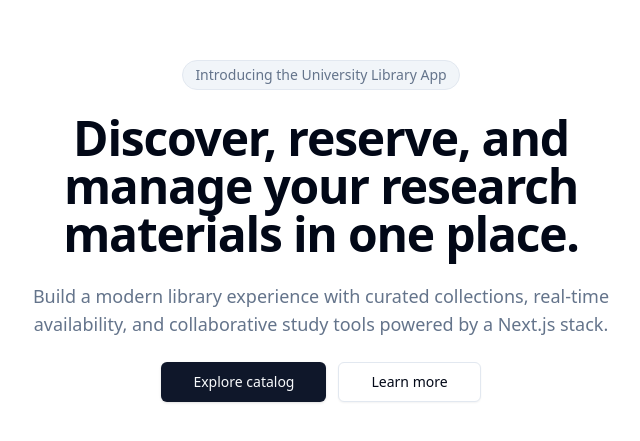
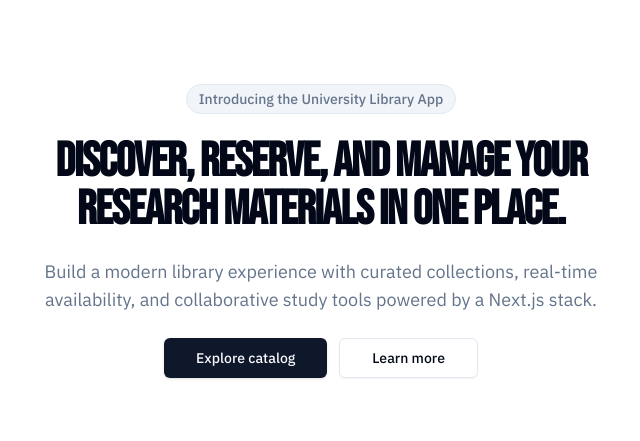
Before and after one commit to heyitschien/university-library-full-stack, a Next.js app: page /web in a window 1280 px wide. Shown: the part 137-578 px from the top of the page, without its empty margins (319-959 px from the left). Built offline with nearby package versions, Linux system fonts and the light colour scheme.

Commit message:
configure front family from public assets

```diff
--- a/src/app/globals.css
+++ b/src/app/globals.css
@@ -67,4 +67,7 @@
   body {
     @apply bg-background text-foreground antialiased;
   }
+  h1, h2, h3, h4, h5, h6 {
+    @apply font-display;
+  }
 }
--- a/src/app/layout.tsx
+++ b/src/app/layout.tsx
@@ -1,15 +1,24 @@
 import type { Metadata } from "next";
-import { Geist, Geist_Mono } from "next/font/google";
+import localFont from "next/font/local";
 import "./globals.css";
 
-const geistSans = Geist({
-  variable: "--font-geist-sans",
-  subsets: ["latin"],
+// IBM Plex Sans as the app sans font (multiple weights)
+const plexSans = localFont({
+  variable: "--font-sans",
+  display: "swap",
+  src: [
+    { path: "../../public/fonts/IBMPlexSans-Regular.ttf", weight: "400", style: "normal" },
+    { path: "../../public/fonts/IBMPlexSans-Medium.ttf", weight: "500", style: "normal" },
+    { path: "../../public/fonts/IBMPlexSans-SemiBold.ttf", weight: "600", style: "normal" },
+    { path: "../../public/fonts/IBMPlexSans-Bold.ttf", weight: "700", style: "normal" },
+  ],
 });
 
-const geistMono = Geist_Mono({
-  variable: "--font-geist-mono",
-  subsets: ["latin"],
+// Bebas Neue as a display font (headings)
+const bebasDisplay = localFont({
+  variable: "--font-display",
+  display: "swap",
+  src: [{ path: "../../public/fonts/BebasNeue-Regular.ttf", weight: "400", style: "normal" }],
 });
 
 export const metadata: Metadata = {
@@ -25,7 +34,7 @@ export default function RootLayout({
   return (
     <html lang="en" suppressHydrationWarning>
       <body
-        className={`${geistSans.variable} ${geistMono.variable} min-h-screen bg-background font-sans antialiased`}
+        className={`${plexSans.variable} ${bebasDisplay.variable} min-h-screen bg-background font-sans antialiased`}
       >
         {children}
       </body>
--- /dev/null
+++ b/src/app/page.tsx
@@ -0,0 +1,5 @@
+import { redirect } from "next/navigation";
+
+export default function Index() {
+  redirect("/web");
+}
--- a/tailwind.config.ts
+++ b/tailwind.config.ts
@@ -11,6 +11,10 @@ const config: Config = {
   ],
   theme: {
     extend: {
+      fontFamily: {
+        sans: ["var(--font-sans)"],
+        display: ["var(--font-display)"],
+      },
       colors: {
         border: "hsl(var(--border))",
         input: "hsl(var(--input))",
```
